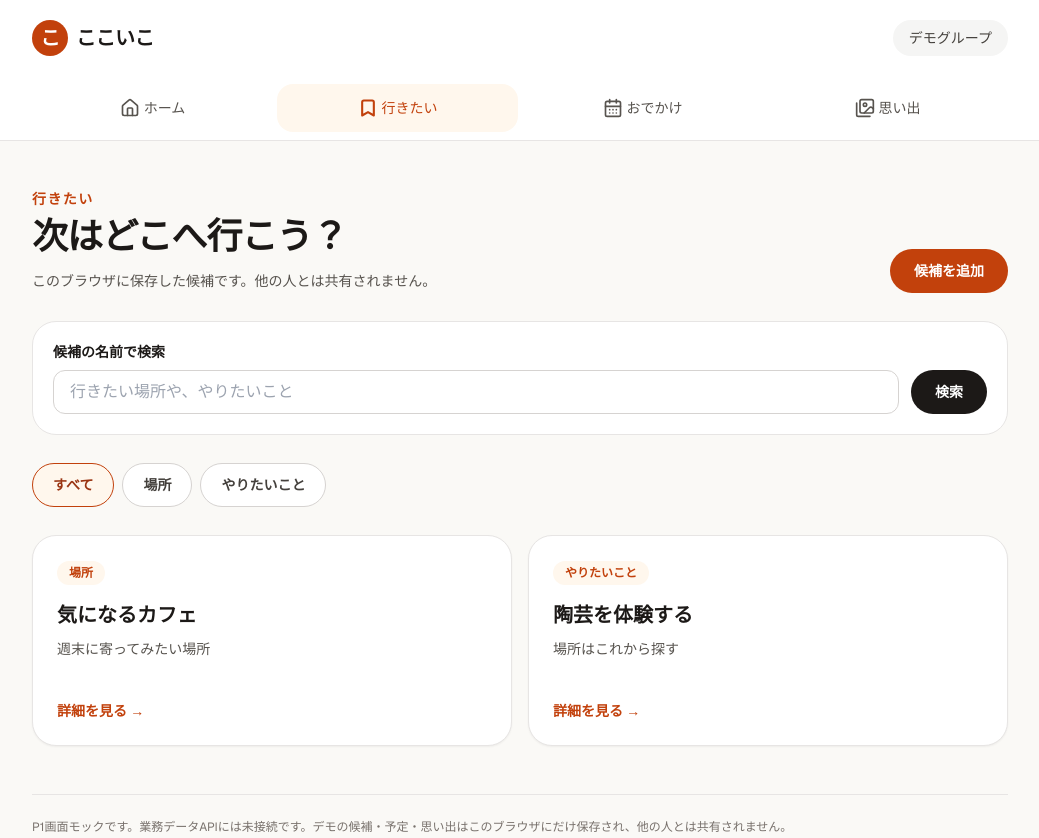
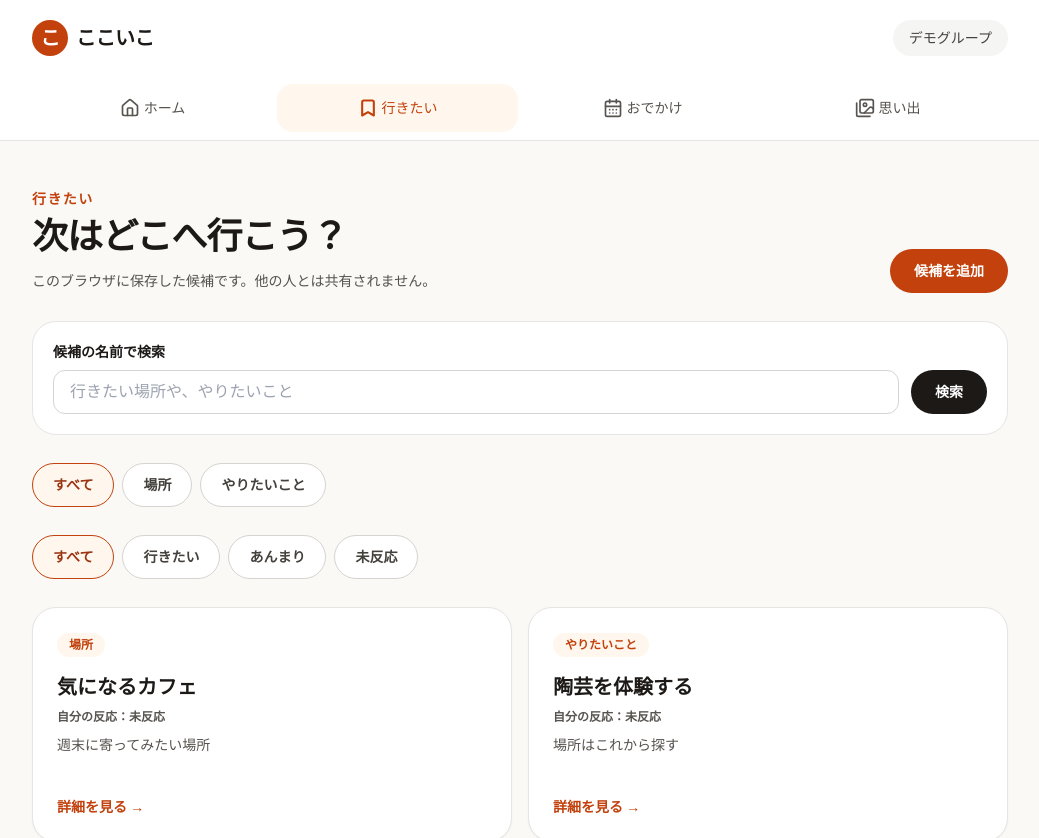
Before and after one commit to Gaku-Fujioka/ikopoke, a Next.js app: page /app/items in a window 1280 px wide. Shown: the top 838 px of the page, without its empty margins (120-1159 px from the left). Built offline with nearby package versions, Linux system fonts and the light colour scheme.

Commit message:
Filter candidates by personal reaction

```diff
--- a/app/app/items/[itemId]/page.tsx
+++ b/app/app/items/[itemId]/page.tsx
@@ -6,7 +6,7 @@ import { Suspense, useState } from "react";
 import { ScreenState } from "@/components/flow/screen-state";
 import { messageFromError, useMockSnapshot } from "@/components/flow/use-mock-snapshot";
 import type { ReactionValue } from "@/lib/kokoiko/contracts";
-import { itemKindFromQuery, itemListHref } from "@/lib/kokoiko/item-list-query";
+import { itemKindFromQuery, itemListHref, reactionFromQuery } from "@/lib/kokoiko/item-list-query";
 import { createMockRepository, MOCK_GROUP_ID, MOCK_MEMBER_ID } from "@/lib/kokoiko/mock-repository";
 
 function ItemDetailContent() {
@@ -14,7 +14,8 @@ function ItemDetailContent() {
   const searchParams = useSearchParams();
   const query = searchParams.get("q")?.trim() ?? "";
   const kind = itemKindFromQuery(searchParams.get("kind"));
-  const listHref = itemListHref(query, kind);
+  const reactionFilter = reactionFromQuery(searchParams.get("reaction"));
+  const listHref = itemListHref(query, kind, reactionFilter);
   const { snapshot, error, loading, reload } = useMockSnapshot();
   const [actionError, setActionError] = useState<string | null>(null);
   const [success, setSuccess] = useState("");
--- a/app/app/items/page.tsx
+++ b/app/app/items/page.tsx
@@ -6,22 +6,33 @@ import { Suspense } from "react";
 import { ScreenState } from "@/components/flow/screen-state";
 import { useMockSnapshot } from "@/components/flow/use-mock-snapshot";
 import type { ItemKind } from "@/lib/kokoiko/contracts";
-import { itemDetailHref, itemKindFromQuery, itemListHref } from "@/lib/kokoiko/item-list-query";
+import { itemDetailHref, itemKindFromQuery, itemListHref, reactionFromQuery, type ReactionFilter } from "@/lib/kokoiko/item-list-query";
+import { MOCK_MEMBER_ID } from "@/lib/kokoiko/mock-repository";
 
 const kinds: { label: string; value: ItemKind | null }[] = [
   { label: "すべて", value: null },
   { label: "場所", value: "spot" },
   { label: "やりたいこと", value: "activity" },
 ];
+const reactions: { label: string; value: ReactionFilter | null }[] = [
+  { label: "すべて", value: null },
+  { label: "行きたい", value: "want_to_go" },
+  { label: "あんまり", value: "not_now" },
+  { label: "未反応", value: "none" },
+];
 
 function ItemsContent() {
   const searchParams = useSearchParams();
   const query = searchParams.get("q")?.trim() ?? "";
   const kind = itemKindFromQuery(searchParams.get("kind"));
+  const reaction = reactionFromQuery(searchParams.get("reaction"));
   const kindLabel = kind === "spot" ? "場所" : kind === "activity" ? "やりたいこと" : null;
+  const reactionLabel = reaction ? reactions.find((option) => option.value === reaction)?.label : null;
   const { snapshot, error, loading, reload } = useMockSnapshot();
   const items = snapshot?.items.filter((item) =>
-    (!kind || item.kind === kind) && item.title.toLocaleLowerCase().includes(query.toLocaleLowerCase()),
+    (!kind || item.kind === kind) &&
+    (!reaction || (reaction === "none" ? !item.reactions[MOCK_MEMBER_ID] : item.reactions[MOCK_MEMBER_ID] === reaction)) &&
+    item.title.toLocaleLowerCase().includes(query.toLocaleLowerCase()),
   ) ?? [];
 
   return (
@@ -37,19 +48,31 @@ function ItemsContent() {
 
       <form action="/app/items" method="get" role="search" className="flex flex-wrap items-end gap-3 rounded-3xl border border-stone-200 bg-white p-4 sm:p-5">
         {kind && <input type="hidden" name="kind" value={kind} />}
+        {reaction && <input type="hidden" name="reaction" value={reaction} />}
         <div className="min-w-48 flex-1 space-y-2">
           <label htmlFor="item-search" className="block text-sm font-semibold">候補の名前で検索</label>
           <input key={query} id="item-search" name="q" type="search" defaultValue={query} placeholder="行きたい場所や、やりたいこと" className="min-h-11 w-full rounded-xl border border-stone-300 px-4 text-base focus-visible:outline-none focus-visible:ring-2 focus-visible:ring-orange-700" />
         </div>
         <button type="submit" className="min-h-11 rounded-full bg-stone-900 px-6 text-sm font-semibold text-white hover:bg-stone-700 focus-visible:outline-none focus-visible:ring-2 focus-visible:ring-stone-900 focus-visible:ring-offset-2">検索</button>
-        {(query || kind) && <Link href="/app/items" className="inline-flex min-h-11 items-center rounded-full px-3 text-sm font-semibold text-orange-700 underline underline-offset-4 focus-visible:outline-none focus-visible:ring-2 focus-visible:ring-orange-700">条件を解除</Link>}
+        {(query || kind || reaction) && <Link href="/app/items" className="inline-flex min-h-11 items-center rounded-full px-3 text-sm font-semibold text-orange-700 underline underline-offset-4 focus-visible:outline-none focus-visible:ring-2 focus-visible:ring-orange-700">条件を解除</Link>}
       </form>
 
       <nav aria-label="候補の種類" className="flex flex-wrap gap-2">
         {kinds.map((option) => {
           const active = kind === option.value;
           return (
-            <Link key={option.label} href={itemListHref(query, option.value)} aria-current={active ? "page" : undefined} className={`inline-flex min-h-11 items-center rounded-full border px-5 text-sm font-semibold focus-visible:outline-none focus-visible:ring-2 focus-visible:ring-orange-700 focus-visible:ring-offset-2 ${active ? "border-orange-700 bg-orange-50 text-orange-800" : "border-stone-300 bg-white text-stone-700 hover:border-orange-300"}`}>
+            <Link key={option.label} href={itemListHref(query, option.value, reaction)} aria-current={active ? "page" : undefined} className={`inline-flex min-h-11 items-center rounded-full border px-5 text-sm font-semibold focus-visible:outline-none focus-visible:ring-2 focus-visible:ring-orange-700 focus-visible:ring-offset-2 ${active ? "border-orange-700 bg-orange-50 text-orange-800" : "border-stone-300 bg-white text-stone-700 hover:border-orange-300"}`}>
+              {option.label}
+            </Link>
+          );
+        })}
+      </nav>
+
+      <nav aria-label="自分の反応" className="flex flex-wrap gap-2">
+        {reactions.map((option) => {
+          const active = reaction === option.value;
+          return (
+            <Link key={option.label} href={itemListHref(query, kind, option.value)} aria-current={active ? "page" : undefined} className={`inline-flex min-h-11 items-center rounded-full border px-5 text-sm font-semibold focus-visible:outline-none focus-visible:ring-2 focus-visible:ring-orange-700 focus-visible:ring-offset-2 ${active ? "border-orange-700 bg-orange-50 text-orange-800" : "border-stone-300 bg-white text-stone-700 hover:border-orange-300"}`}>
               {option.label}
             </Link>
           );
@@ -66,19 +89,20 @@ function ItemsContent() {
         </div>
       ) : items.length === 0 ? (
         <div className="rounded-3xl border border-stone-200 bg-white p-8">
-          <h2 className="text-xl font-semibold">{kind ? "条件に合う候補がありません" : "検索結果がありません"}</h2>
-          <p className="mt-2 text-stone-600">{query ? `「${query}」に一致する` : ""}{kindLabel ? `${kindLabel}の` : ""}候補は見つかりませんでした。</p>
+          <h2 className="text-xl font-semibold">{kind || reaction ? "条件に合う候補がありません" : "検索結果がありません"}</h2>
+          <p className="mt-2 text-stone-600">{query ? `「${query}」に一致する` : ""}{kindLabel ? `${kindLabel}の` : ""}{reactionLabel ? `「${reactionLabel}」の` : ""}候補は見つかりませんでした。</p>
           <Link href="/app/items" className="mt-5 inline-block font-semibold text-orange-700 underline underline-offset-4 focus-visible:outline-none focus-visible:ring-2 focus-visible:ring-orange-700">条件を解除してすべて見る</Link>
         </div>
       ) : (
         <>
-          {(query || kind) && <p role="status" className="text-sm text-stone-600">{query ? `「${query}」の` : ""}{kindLabel ? `${kindLabel}の` : ""}検索結果：{items.length}件</p>}
+          {(query || kind || reaction) && <p role="status" className="text-sm text-stone-600">{query ? `「${query}」の` : ""}{kindLabel ? `${kindLabel}の` : ""}{reactionLabel ? `「${reactionLabel}」の` : ""}検索結果：{items.length}件</p>}
           <ul className="grid gap-4 sm:grid-cols-2">
             {items.map((item) => (
               <li key={item.id}>
-                <Link href={itemDetailHref(item.id, query, kind)} className="group block h-full rounded-3xl border border-stone-200 bg-white p-6 shadow-sm hover:border-orange-300 focus-visible:outline-none focus-visible:ring-2 focus-visible:ring-orange-700 focus-visible:ring-offset-2">
+                <Link href={itemDetailHref(item.id, query, kind, reaction)} className="group block h-full rounded-3xl border border-stone-200 bg-white p-6 shadow-sm hover:border-orange-300 focus-visible:outline-none focus-visible:ring-2 focus-visible:ring-orange-700 focus-visible:ring-offset-2">
                   <span className="inline-block rounded-full bg-orange-50 px-3 py-1 text-xs font-semibold text-orange-700">{item.kind === "spot" ? "場所" : "やりたいこと"}</span>
                   <h2 className="mt-4 text-xl font-semibold group-hover:text-orange-700">{item.title}</h2>
+                  <p className="mt-2 text-xs font-semibold text-stone-600">自分の反応：{item.reactions[MOCK_MEMBER_ID] === "want_to_go" ? "行きたい" : item.reactions[MOCK_MEMBER_ID] === "not_now" ? "あんまり" : "未反応"}</p>
                   <p className="mt-2 line-clamp-2 min-h-12 text-sm leading-6 text-stone-600">{item.note || "メモはまだありません"}</p>
                   <p className="mt-4 text-sm font-semibold text-orange-700">詳細を見る →</p>
                 </Link>
--- a/lib/kokoiko/item-list-query.ts
+++ b/lib/kokoiko/item-list-query.ts
@@ -1,18 +1,25 @@
 import type { ItemKind } from "./contracts";
+
+export type ReactionFilter = "want_to_go" | "not_now" | "none";
 
 export function itemKindFromQuery(value: string | null): ItemKind | null {
   return value === "spot" || value === "activity" ? value : null;
 }
 
-export function itemListHref(query: string, kind: ItemKind | null): string {
+export function reactionFromQuery(value: string | null): ReactionFilter | null {
+  return value === "want_to_go" || value === "not_now" || value === "none" ? value : null;
+}
+
+export function itemListHref(query: string, kind: ItemKind | null, reaction: ReactionFilter | null = null): string {
   const params = new URLSearchParams();
   if (query) params.set("q", query);
   if (kind) params.set("kind", kind);
+  if (reaction) params.set("reaction", reaction);
   const search = params.toString();
   return `/app/items${search ? `?${search}` : ""}`;
 }
 
-export function itemDetailHref(itemId: string, query: string, kind: ItemKind | null): string {
-  const listHref = itemListHref(query, kind);
+export function itemDetailHref(itemId: string, query: string, kind: ItemKind | null, reaction: ReactionFilter | null = null): string {
+  const listHref = itemListHref(query, kind, reaction);
   return `/app/items/${encodeURIComponent(itemId)}${listHref.slice("/app/items".length)}`;
 }
```
Also changed, not shown: 2 other files (tests, documents, lock files or other folders).
